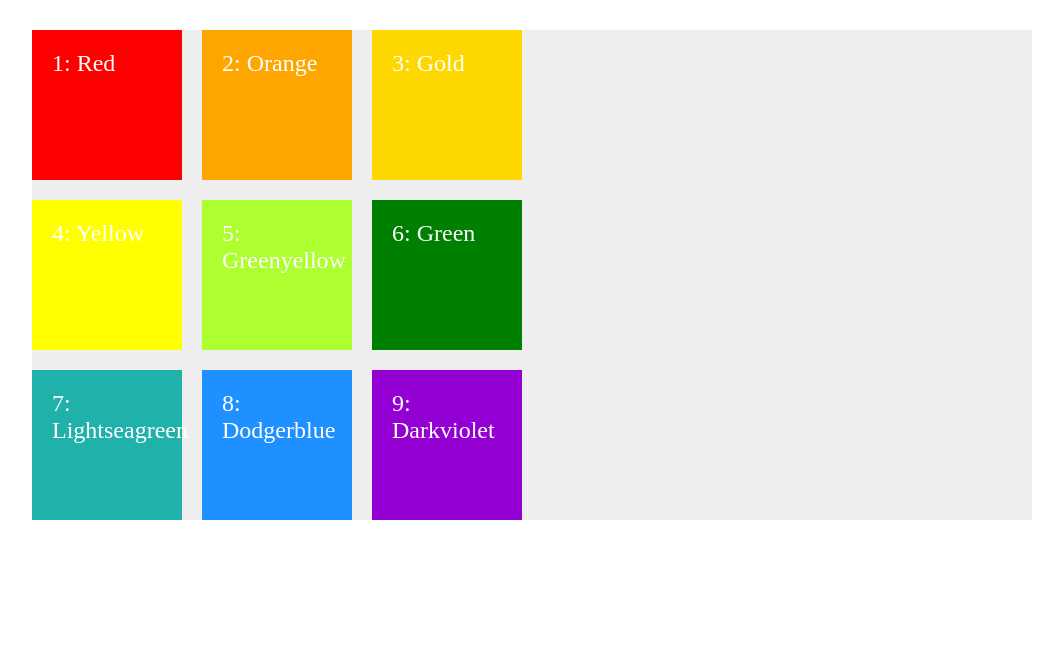
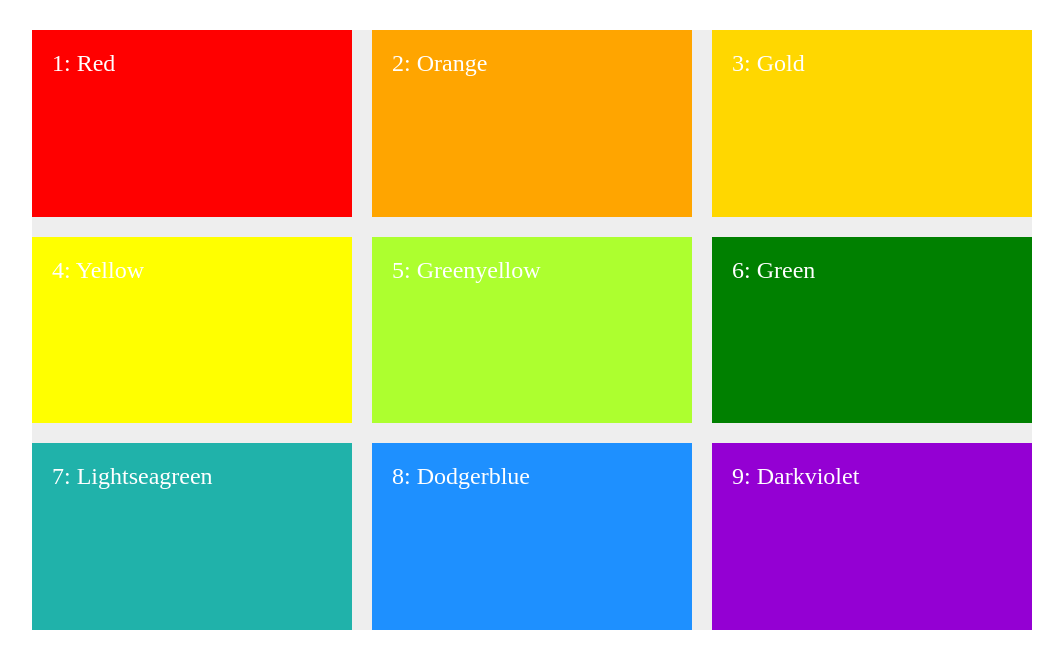
Before and after one commit to haidoro/git_layout_learning, a plain HTML site: page index.html in a window 1280 px wide. Shown: the whole page, without its empty margins (108-1171 px from the left). Drawn offline with Linux system fonts and the light colour scheme.

Commit message:
repeat()活用とfr単位

```diff
--- a/style.css
+++ b/style.css
@@ -1,11 +1,12 @@
 .container{
 	background-color: #eee;
 	width: 1000px;
+	height:600px;
 	margin:30px auto;
 
 	display: grid;
-	grid-template-rows: 150px 150px 150px;
-	grid-template-columns: 150px 150px 150px;
+	grid-template-rows: repeat(3,1fr);
+	grid-template-columns: repeat(3,1fr);
 
 	/*grid-row-gap:20px;
 	grid-column-gap:20px;*/
```
Also changed, not shown: 1 other file.
